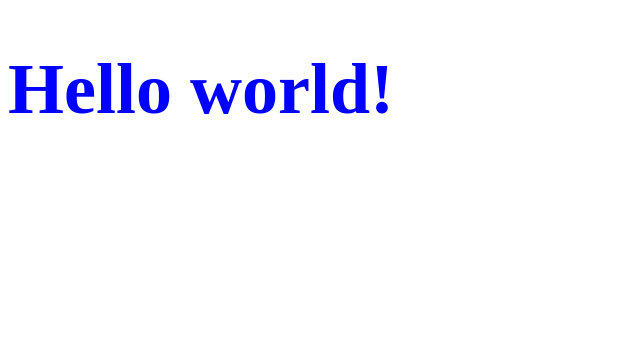
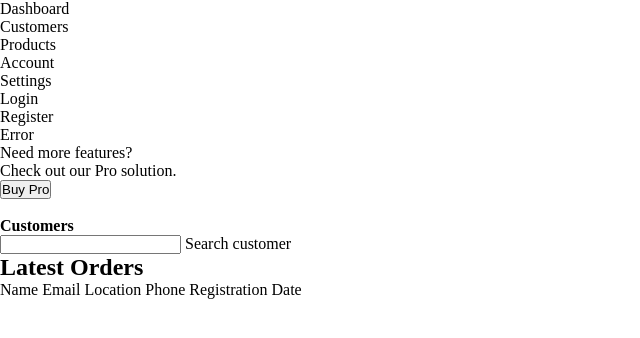
Before and after one commit to zigbul/verstka, a website: page index.html in a window 1280 px wide. Shown: the whole page, without its empty margins (0-640 px from the left). Drawn offline with Linux system fonts and the light colour scheme.

Commit message:
verstka added

```diff
--- a/index.html
+++ b/index.html
@@ -8,6 +8,71 @@
     <title>Document</title>
 </head>
 <body>
-    <h1>Hello world!</h1>
+    <main class="main">
+        <aside class="sidebar">
+            <nav class="sidebar__navbar navbar">
+                <ul class="navbar__list">
+                    <li class="navbar__item navbar__item_active">Dashboard</li>
+                    <li class="navbar__item">Customers</li>
+                    <li class="navbar__item">Products</li>
+                    <li class="navbar__item">Account</li>
+                    <li class="navbar__item">Settings</li>
+                    <li class="navbar__item">Login</li>
+                    <li class="navbar__item">Register</li>
+                    <li class="navbar__item">Error</li>
+                </ul>
+                <footer class="navbar__footer">
+                    <p class="navbar__title">Need more features?</p>
+                    <p class="navabar__subtitle">Check out our Pro solution.</p>
+                    <button class="navbar__button button">Buy Pro</button>
+                </footer>
+            </nav>
+        </aside>
+        <section class="container">
+            <header class="main__header">
+                <div class="user-menu">
+                    <img src=""  alt="" />
+                    <img src=""  alt="" />
+                    <img src=""  alt="" />
+                </div>
+            </header>
+            <article class="customers">
+                <section class="customers__row row">
+                    <h1 class="customers__title">Customers</h1>
+                    <div class="customers__actions"></div>
+                </section>
+                <section class="customers__row row">
+                    <div class="customers__input input">
+                        <input type="text" />
+                        <span>Search customer</span>
+                    </div>
+                </section>
+                <section class="customers__row row">
+                    <article class="orders">
+                        <section class="orders__title">
+                            <h2>Latest Orders</h2>
+                        </section>
+                        <section class="orders__header">
+                            <span class="orders__subtitle">Name</span>
+                            <span class="orders__subtitle">Email</span>
+                            <span class="orders__subtitle">Location</span>
+                            <span class="orders__subtitle">Phone</span>
+                            <span class="orders__subtitle">Registration Date</span>
+                        </section>
+                        <ul class="order__list">
+                            <li class="orders__item">
+
+                            </li>
+                            <li class="orders__item"></li>
+                            <li class="orders__item"></li>
+                            <li class="orders__item"></li>
+                            <li class="orders__item"></li>
+                            <li class="orders__item"></li>
+                        </ul>
+                    </article>
+                </section>
+            </article>
+        </section>
+    </main>
 </body>
 </html>
--- a/src/scss/styles.scss
+++ b/src/scss/styles.scss
@@ -1,6 +1,7 @@
-body {
-    h1 {
-        color: blue;
-        font-size: 72px;
-    }
+* {
+    margin: 0;
+    padding: 0;
+    box-sizing: border-box;
+    list-style-type: none;
+    outline: none;
 }
```
Also changed, not shown: dist/css/styles.css.
